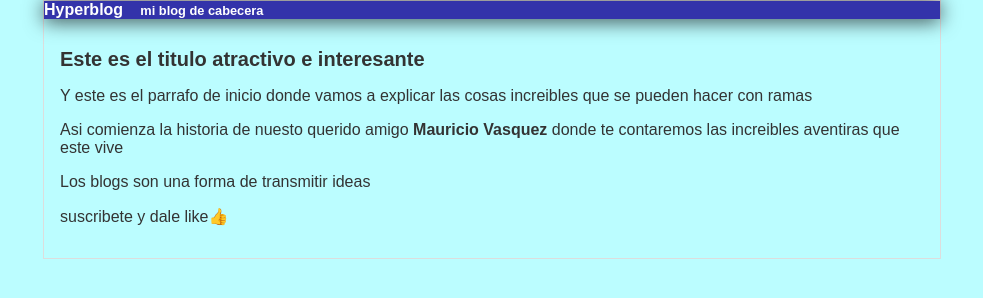
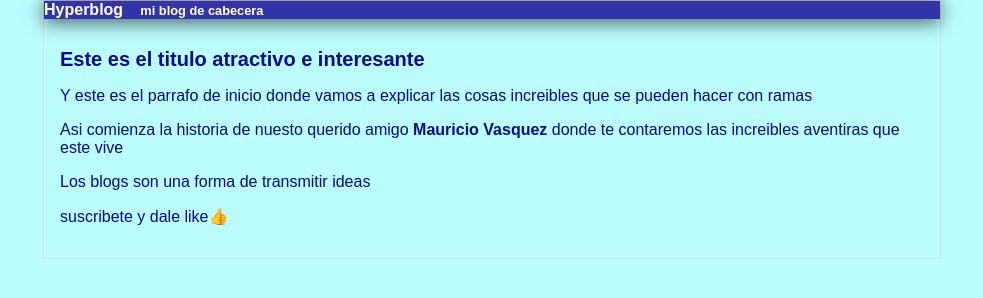
Before and after one commit to PetroGucci/HyperBlog, a plain HTML site: page index.html in a window 1280 px wide. Shown: the whole page, without its empty margins (148-1131 px from the left). Drawn offline with Linux system fonts and the light colour scheme.

Commit message:
cambie el color del texto y lo puse azul

```diff
--- a/css/styles.css
+++ b/css/styles.css
@@ -1,5 +1,5 @@
 body{
-    color: #333;
+    color: rgb(0, 10, 150);
     background-color: rgb(187, 253, 255);
     text-align: left;
     font-family: 'Arial';
```
